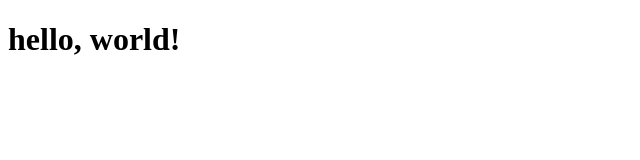
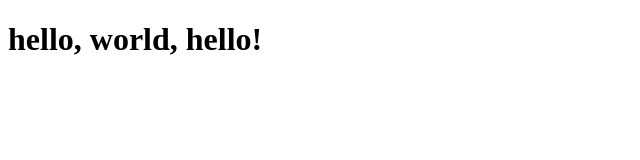
Before and after one commit to proffimanno/project, a plain HTML site: page index.html in a window 1280 px wide. Shown: the whole page, without its empty margins (0-640 px from the left). Drawn offline with Linux system fonts and the light colour scheme.

Commit message:
testing test

```diff
--- a/index.html
+++ b/index.html
@@ -7,6 +7,6 @@
   <title>git test</title>
 </head>
 <body>
-  <h1>hello, world!</h1>
+  <h1>hello, world, hello!</h1>
 </body>
 </html>
```
